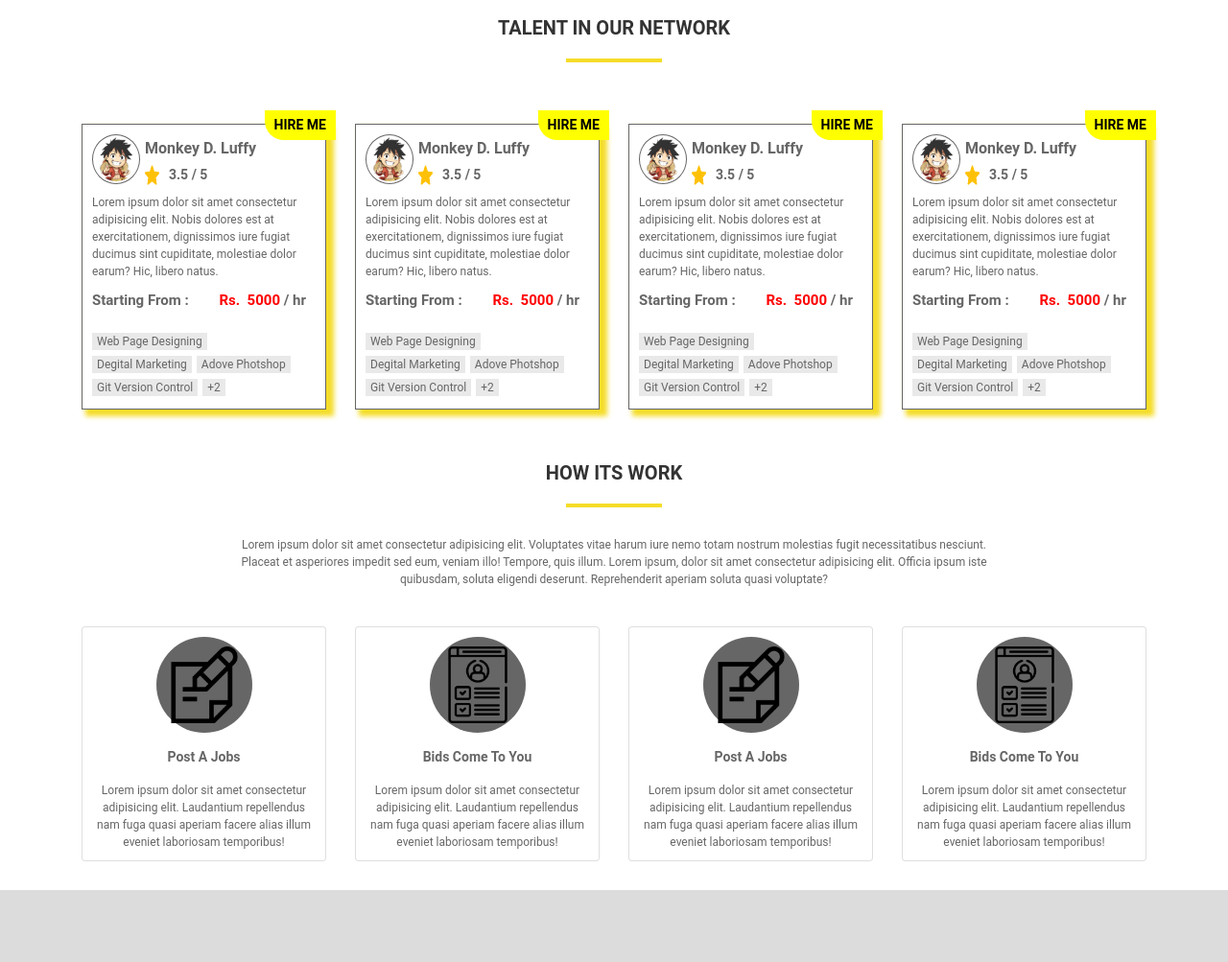
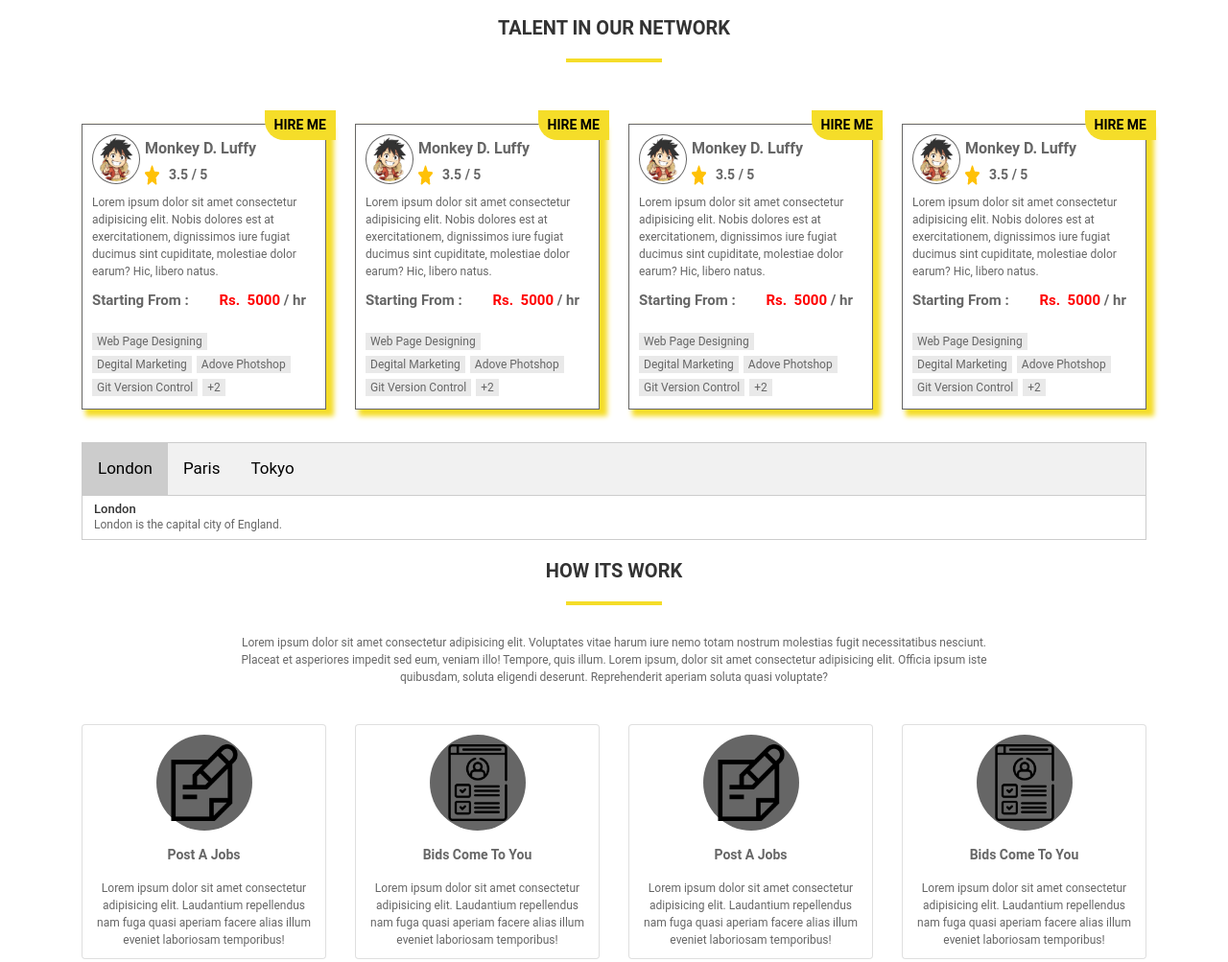
Before and after one commit to prossonna/Freelance-RollingNexus, a plain HTML site: page index.html in a window 1280 px wide. Shown: the part 1404-2407 px from the top of the page at 96% size. Drawn offline with nearby package versions, Linux system fonts and the light colour scheme.

Commit message:
Freelance Index page - changes in Browse Section

```diff
--- a/css/style.css
+++ b/css/style.css
@@ -33,6 +33,8 @@ ul {
 .freelance-banner-wrap {
     margin-top: 230px;
     padding: 20px;
+    background: #7a6afa24;
+    width: 95%;
 }
 h1.freelance-banner-header {
     text-transform: capitalize;
@@ -45,6 +47,8 @@ img.banner-img {
 .search-bar-wrap {
     box-shadow: 1px 2px 3px 2px #E9E9E9;
     margin-bottom: 10px;
+    background: white;
+
 }
 button.btn-search {
     background: #03B6E3;
@@ -167,6 +171,54 @@ button.btn-guidance-demo {
 button.btn-guidance-demo:hover {
     color: #666;
 }
+
+
+
+/*  Freelance - Tabs */
+.tab {
+    overflow: hidden;
+    border: 1px solid #ccc;
+    background-color: #f1f1f1;
+}
+
+  /* Style the buttons inside the tab */
+.tab {
+    overflow: hidden;
+    border: 1px solid #ccc;
+    background-color: #f1f1f1;
+}
+
+  /* Style the buttons inside the tab */
+.tab button {
+    background-color: inherit;
+    float: left;
+    border: none;
+    outline: none;
+    cursor: pointer;
+    padding: 14px 16px;
+    transition: 0.3s;
+    font-size: 17px;
+}
+
+  /* Change background color of buttons on hover */
+.tab button:hover {
+    background-color: #ddd;
+}
+
+  /* Create an active/current tablink class */
+  .tab button.active {
+    background-color: #ccc;
+}
+
+  /* Style the tab content */
+.tabcontent {
+    display: none;
+    padding: 6px 12px;
+    border: 1px solid #ccc;
+    border-top: none;
+}
+
+
 
 /* Freelance - Trusted Partners  */
 section#trusted-partners {
@@ -294,7 +346,7 @@ button.hire-me {
     font-weight: 600;
     border-radius: 0 0 0 20px;
     padding: 5px 10px;
-    background: yellow;
+    background:#F5DD29;
     color: black;
     outline: none;
 }
@@ -482,7 +534,7 @@ button.ytp-fullscreen-button.ytp-button {
 
 /* Prefooter - Browse Jobs */
 section#browse-jobs {
-    padding: 20px 0;
+    padding: 20px 0 0;
     background: black;
     color: white;
 }
@@ -502,6 +554,20 @@ button.btn-browse {
 p.browse-desc {
     font-style: italic;
 }
+.browse-jobs-conatin {
+    display: flex;
+    flex-wrap: wrap;
+    justify-content: space-between;
+    padding: 20px 0 0;
+}
+.get-started-wrap {
+    margin: auto 0;
+}
+img.img-browse-sec {
+    width: 250px;
+}
+
+
 /* Freelance - whats great about it */
 .about-sub-wrap {
     padding: 10px 0;
--- a/index.html
+++ b/index.html
@@ -355,6 +355,33 @@
         </div>
     </section>
 
+    <section id="tab-work-freelance">
+        <div class="container">
+            <div class="tab-work-wrap">
+                <div class="tab">
+                    <button class="tablinks" onclick="openCity(event, 'London')" id="defaultOpen">London</button>
+                    <button class="tablinks" onclick="openCity(event, 'Paris')">Paris</button>
+                    <button class="tablinks" onclick="openCity(event, 'Tokyo')">Tokyo</button>
+                  </div>
+
+                  <div id="London" class="tabcontent">
+                    <h3>London</h3>
+                    <p>London is the capital city of England.</p>
+                  </div>
+
+                  <div id="Paris" class="tabcontent">
+                    <h3>Paris</h3>
+                    <p>Paris is the capital of France.</p>
+                  </div>
+
+                  <div id="Tokyo" class="tabcontent">
+                    <h3>Tokyo</h3>
+                    <p>Tokyo is the capital of Japan.</p>
+                  </div>
+            </div>
+        </div>
+    </section>
+
     <section id="how-its-work">
         <div class="container">
             <div class="how-work-wrap">
@@ -527,10 +554,15 @@
 
     <section id="browse-jobs">
         <div class="container">
-            <div class="get-started-wrap">
-                <p class="browse-title">So what are you waiting for?</p>
-                <p class="browse-desc">Search for the right job and write your best bd proposal now.</p>
-                <button class="btn-browse">Browse Jobs</button>
+            <div class="browse-jobs-conatin">
+                <div class="get-started-wrap">
+                    <p class="browse-title">So what are you waiting for?</p>
+                    <p class="browse-desc">Search for the right job and write your best bd proposal now.</p>
+                    <button class="btn-browse">Browse Jobs</button>
+                </div>
+                <div class="browse-img-wrap">
+                    <img src="https://lh3.googleusercontent.com/proxy/W0VnZnVzzfnZoR0S-VXHbwamOvWxwSlnK7wU7OqzIkrHHNPP26U6eGpC0JPFOueXGoAz1wtysAUQ3E-p2mSC01UC21iZJB4mBA3uQWowejvCdDycaTaBjQ" class="img-browse-sec">
+                </div>
             </div>
         </div>
     </section>
@@ -569,6 +601,24 @@
             $('.js-example-basic-multiple').select2();
         });
     </script>
+    <script>
+        function openCity(evt, cityName) {
+          var i, tabcontent, tablinks;
+          tabcontent = document.getElementsByClassName("tabcontent");
+          for (i = 0; i < tabcontent.length; i++) {
+            tabcontent[i].style.display = "none";
+          }
+          tablinks = document.getElementsByClassName("tablinks");
+          for (i = 0; i < tablinks.length; i++) {
+            tablinks[i].className = tablinks[i].className.replace(" active", "");
+          }
+          document.getElementById(cityName).style.display = "block";
+          evt.currentTarget.className += " active";
+        }
+
+        // Get the element with id="defaultOpen" and click on it
+        document.getElementById("defaultOpen").click();
+        </script>
 
 
 </body>
```
